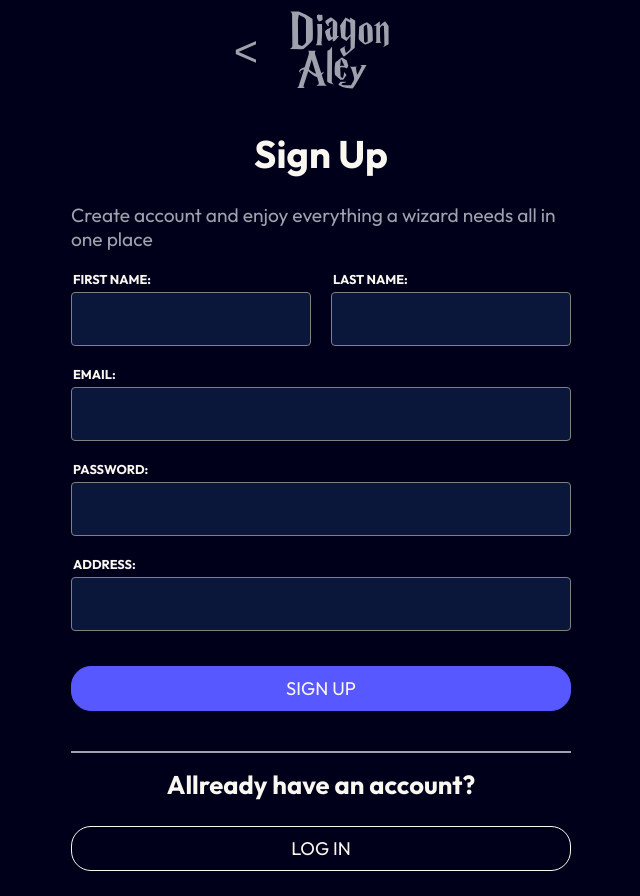
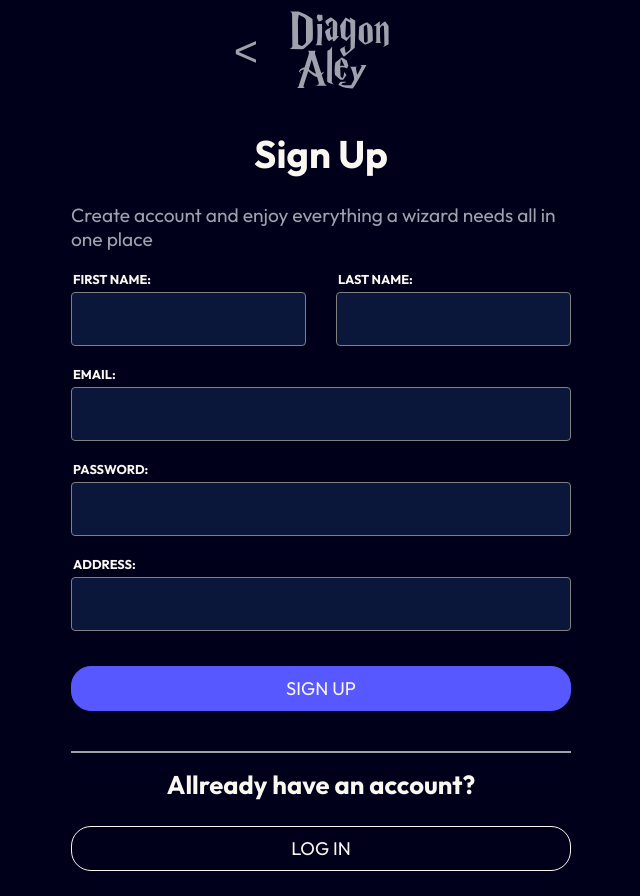
Before and after one commit to IHaveTheSourceCode/witchcraft-store, a PHP site: page /register.php in a window 1280 px wide. Shown: the whole page, without its empty margins (319-959 px from the left). After the commit the page ends 871 px from the top, so only its background shows below. Run offline with PHP 8.4, Linux system fonts and the light colour scheme.

Commit message:
changed fname and lname inputs so they appear on same row, also added connections to database

```diff
--- a/style.css
+++ b/style.css
@@ -16,11 +16,11 @@ body{
     font-family: var(--font-main);
     width: 100vw;
     max-width: 100%;
+    height: 100vh;
     padding:0;
     margin: 0;
     display:flex;
     justify-content: center;
-    align-items: center;
     background-color: var(--color-main);
     color: var(--color-white-pillow)
 }
@@ -298,8 +298,10 @@ input[type="search"]::-webkit-search-results-decoration {
 
 /* REGISTER PAGE */
 #register-page{
-    width: 100vw;
+    width: 90vw;
     max-width: 500px;
+    height: 100%;
+    align-content: center;
     margin-left: 25px;
     margin-right: 25px;
     margin-bottom: 25px;
@@ -424,19 +426,13 @@ input:-webkit-autofill:focus{
 
 .register-form-inputs-wrapper{
     display: flex;
+    justify-content: space-between;
     width: 100%;
 }
 
-.register-form-inputs-wrapper > .register-form-inner-wrapper:nth-child(2){
-    margin-right: -20px;
-}
 
 .register-form-inner-wrapper{
     display: flex;
     flex-direction: column;
-    width: 100%;
+    width: 47%;
 }
-
-.register-form-inner-wrapper > input{
-    width: 80%;
-}
```
